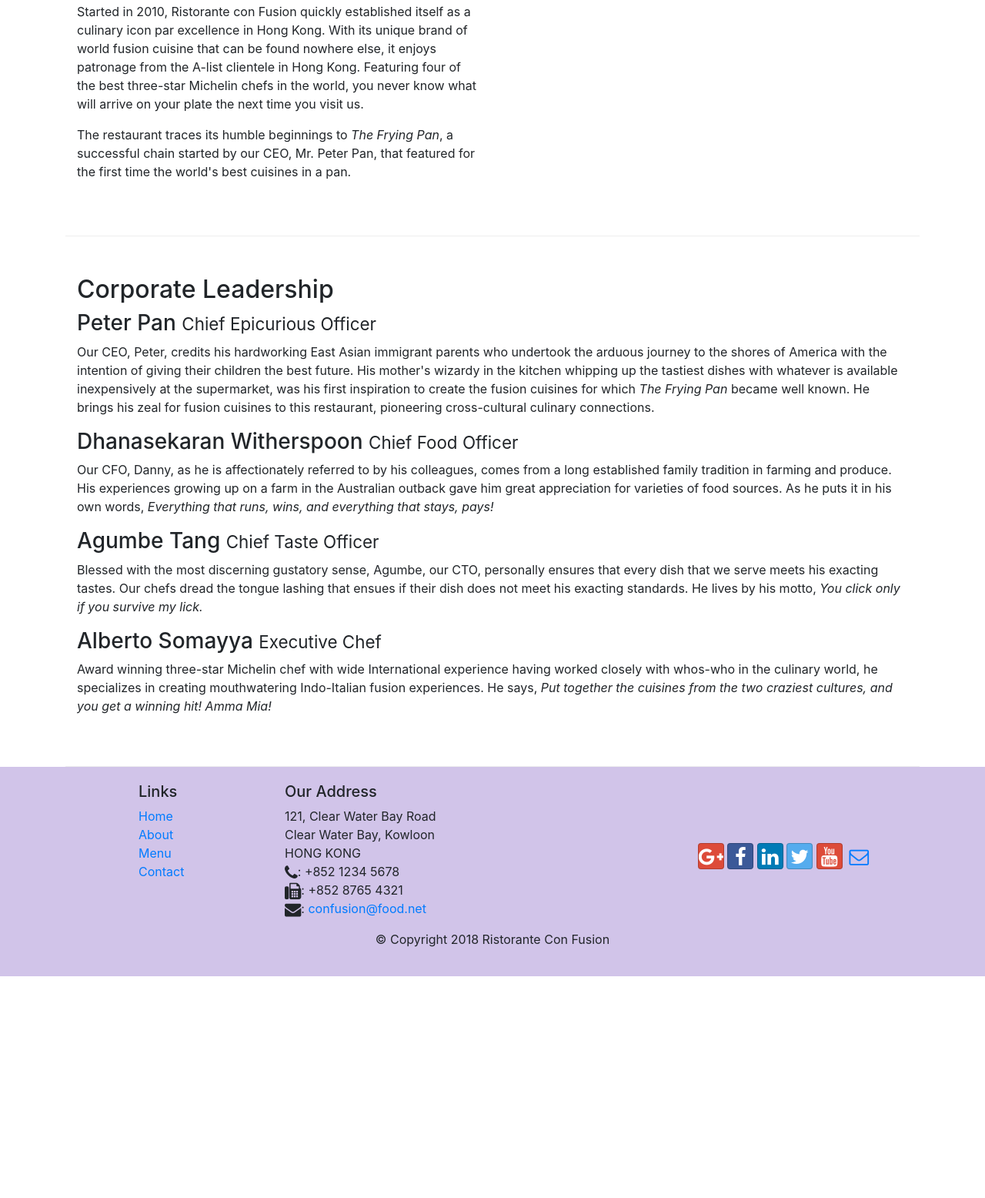
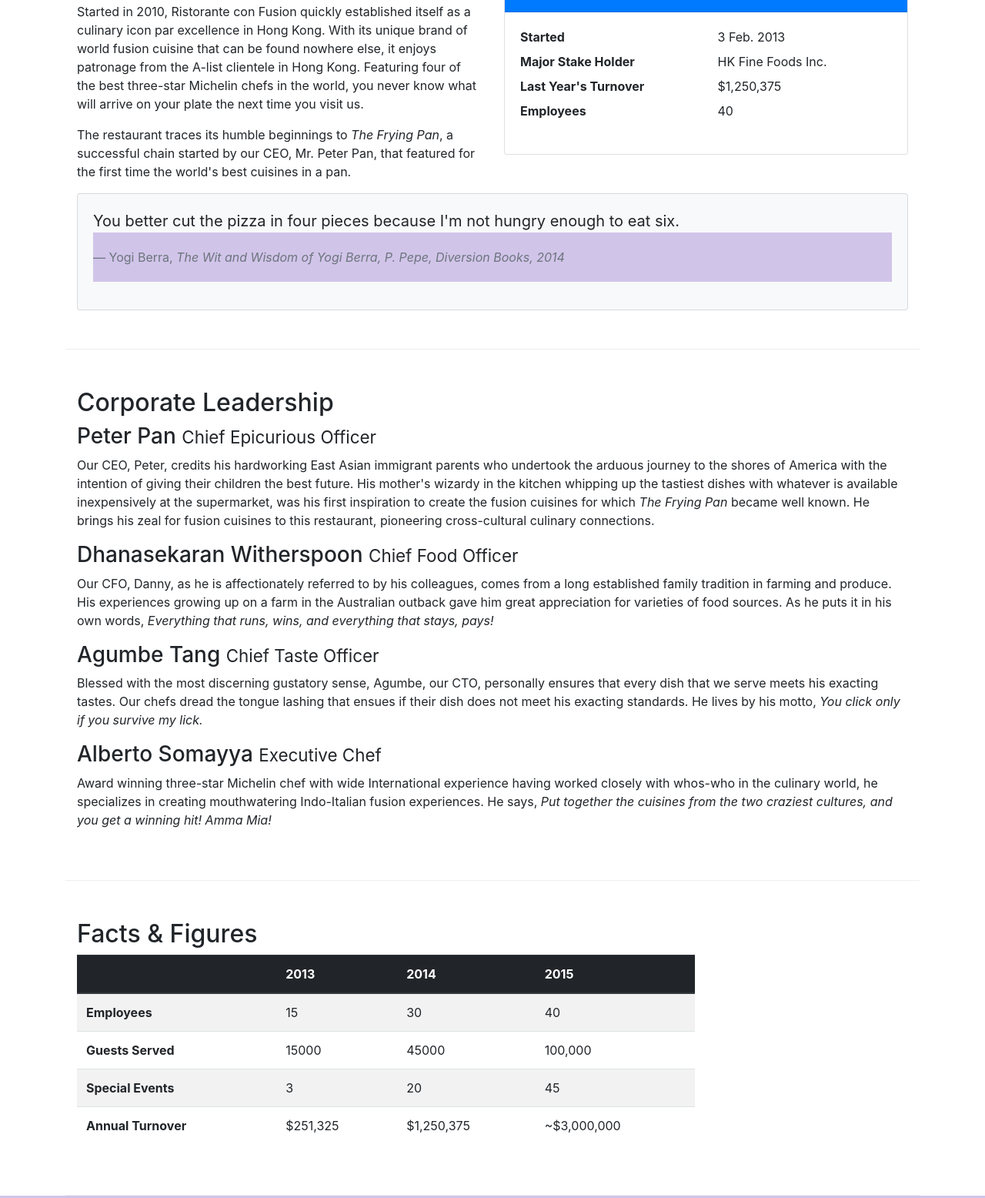
Before and after one commit to 99starman/conFusion, a website: page aboutus.html in a window 1280 px wide. Shown: the part 558-2114 px from the top of the page at 77% size. Before the commit the page ends 1826 px from the top, so only its background shows below. Drawn offline with nearby package versions, Linux system fonts and the light colour scheme.

Commit message:
Tables and cards

```diff
--- a/aboutus.html
+++ b/aboutus.html
@@ -68,7 +68,34 @@
                 <p>Started in 2010, Ristorante con Fusion quickly established itself as a culinary icon par excellence in Hong Kong. With its unique brand of world fusion cuisine that can be found nowhere else, it enjoys patronage from the A-list clientele in Hong Kong.  Featuring four of the best three-star Michelin chefs in the world, you never know what will arrive on your plate the next time you visit us.</p>
                 <p>The restaurant traces its humble beginnings to <em>The Frying Pan</em>, a successful chain started by our CEO, Mr. Peter Pan, that featured for the first time the world's best cuisines in a pan.</p>
             </div>
-            <div class="col col-sm">
+            <div class="col-12 col-sm-6">
+                <div class="card">
+                    <h3 class="card-header bg-primary text-white">Facts At a Glance</h3>
+                    <div class="card-body">
+                        <dl class="row">
+                            <dt class="col-6">Started</dt>
+                            <dd class="col-6">3 Feb. 2013</dd>
+                            <dt class="col-6">Major Stake Holder</dt>
+                            <dd class="col-6">HK Fine Foods Inc.</dd>
+                            <dt class="col-6">Last Year's Turnover</dt>
+                            <dd class="col-6">$1,250,375</dd>
+                            <dt class="col-6">Employees</dt>
+                            <dd class="col-6">40</dd>
+                        </dl>
+                    </div>
+                </div>
+            </div>
+            <div class="col-12">
+                <div class="card card-body bg-light">
+                    <blockquote class="blockquote">
+                        <p class="mb-0">You better cut the pizza in four pieces because
+                            I'm not hungry enough to eat six.</p>
+                        <footer class="blockquote-footer">Yogi Berra,
+                            <cite title="Source Title">The Wit and Wisdom of Yogi Berra,
+                            P. Pepe, Diversion Books, 2014</cite>
+                        </footer>
+                    </blockquote>
+                </div>
             </div>
         </div>
 
@@ -86,6 +113,52 @@
                 <p class="d-none d-sm-block">Award winning three-star Michelin chef with wide International experience having worked closely with whos-who in the culinary world, he specializes in creating mouthwatering Indo-Italian fusion experiences. He says, <em>Put together the cuisines from the two craziest cultures, and you get a winning hit! Amma Mia!</em></p>
             </div>
        </div>
+
+       <div class="row row-content">
+        <div class="col-12 col-sm-9">
+            <h2>Facts &amp; Figures</h2>
+            <div class="table-responsive">
+                <table class="table table-striped">
+                    <thead class="thead-dark">
+                        <tr>
+                            <th>&nbsp;</th>
+                            <th>2013</th>
+                            <th>2014</th>
+                            <th>2015</th>
+                        </tr>
+                    </thead>
+                    <tbody>
+                        <tr>
+                            <th>Employees</th>
+                            <td>15</td>
+                            <td>30</td>
+                            <td>40</td>
+                        </tr>
+                        <tr>
+                            <th>Guests Served</th>
+                            <td>15000</td>
+                            <td>45000</td>
+                            <td>100,000</td>
+                        </tr>
+                        <tr>
+                            <th>Special Events</th>
+                            <td>3</td>
+                            <td>20</td>
+                            <td>45</td>
+                        </tr>
+                        <tr>
+                            <th>Annual Turnover</th>
+                            <td>$251,325</td>
+                            <td>$1,250,375</td>
+                            <td>~$3,000,000</td>
+                        </tr>
+                    </tbody>
+                </table>
+            </div>
+        </div>
+
+
+   </div>
 
     </div>
 
```
